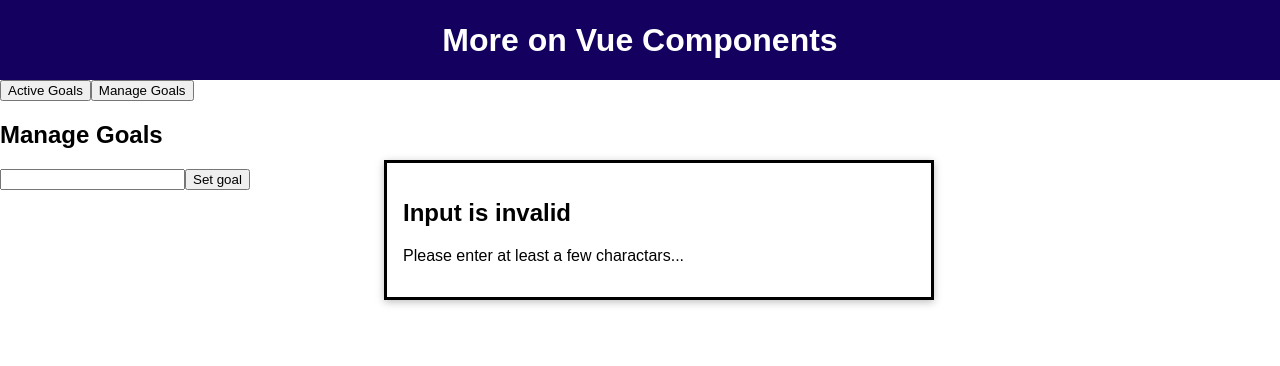
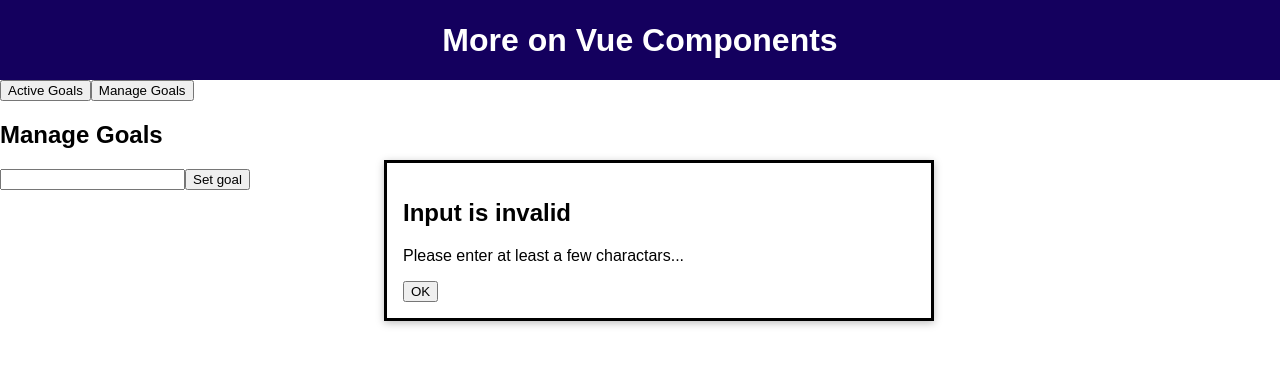
Before and after one commit to chhw130/Vue-ComponentFunction, a Vue app: page / in a window 1280 px wide. Both pictures are taken after a click on the button "Set goal". Shown: the top 366 px of the page. Built offline with nearby package versions, Linux system fonts and the light colour scheme.

Commit message:
Feat : confirmFunction

```diff
--- a/src/components/ManageGoals.vue
+++ b/src/components/ManageGoals.vue
@@ -2,10 +2,13 @@
   <h2>Manage Goals</h2>
   <input type="text" ref="goal" />
   <button @click="setGoal">Set goal</button>
-  <ErrorAlertModal v-if="inputIsInvalid">
-    <h2>Input is invalid</h2>
-    <p>Please enter at least a few charactars...</p>
-  </ErrorAlertModal>
+  <teleport to="body">
+    <ErrorAlertModal v-if="inputIsInvalid">
+      <h2>Input is invalid</h2>
+      <p>Please enter at least a few charactars...</p>
+      <button @click="confirmError">OK</button>
+    </ErrorAlertModal>
+  </teleport>
 </template>
 
 <script>
@@ -30,6 +33,9 @@
         console.log(this.inputIsInvalid);
       }
     },
+    confirmError() {
+      this.inputIsInvalid = false;
+    },
   },
 };
 </script>
```
